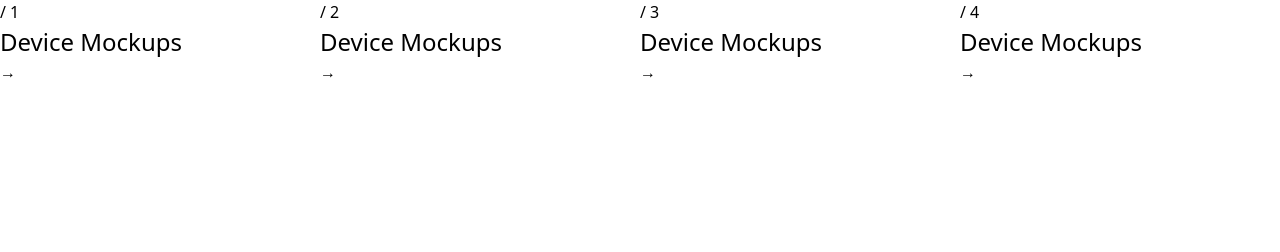
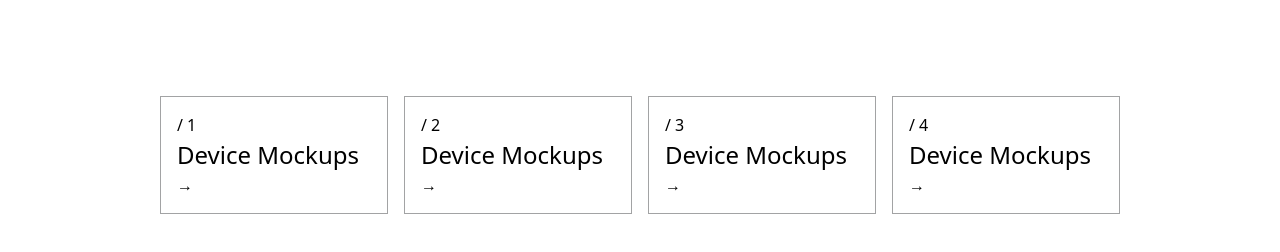
Before and after one commit to Annie-Huang/dribble-to-life, a website: page index.html in a window 1280 px wide. Drawn offline with Linux system fonts and the light colour scheme.

Commit message:
Place the grid into the center of the page. Add some styling to the .fancy-card

```diff
--- a/scss/components/_fancy-cards.scss
+++ b/scss/components/_fancy-cards.scss
@@ -1,9 +1,18 @@
 .fancy-card-grid {
+  // just for the demo
+  margin: 6rem auto;
+  width: min(100% - 2rem, 60rem);
+
   display: grid;
+  gap: 1rem;
   grid-template-columns: repeat(4, 1fr);
 }
 
 .fancy-card {
+  padding: 1rem;
+  display: grid;
+  border: 1px solid var(--clr-neutral-400);
+
   img {
     display: none;
   }
```
Also changed, not shown: main.css, 1 other file.
